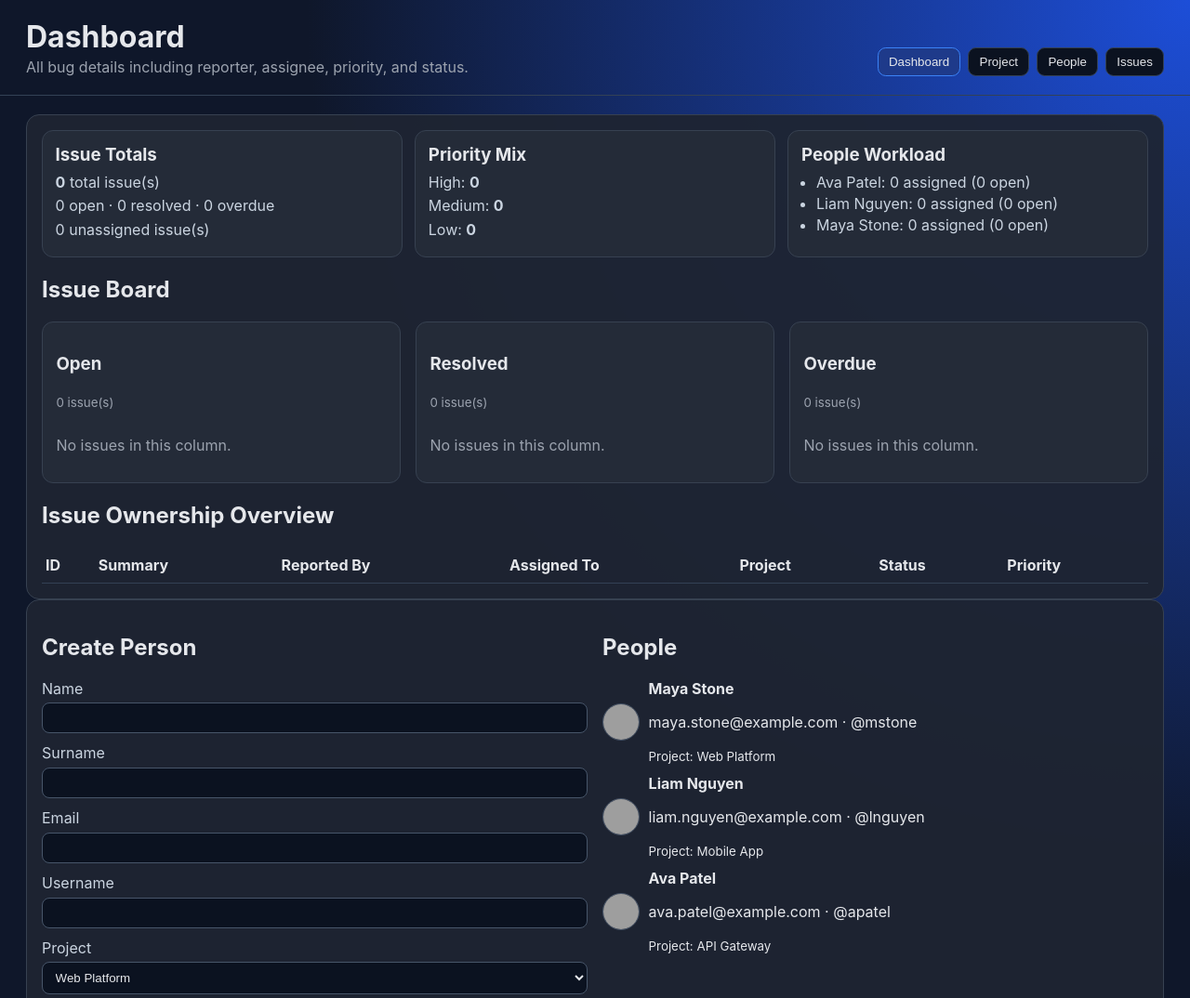
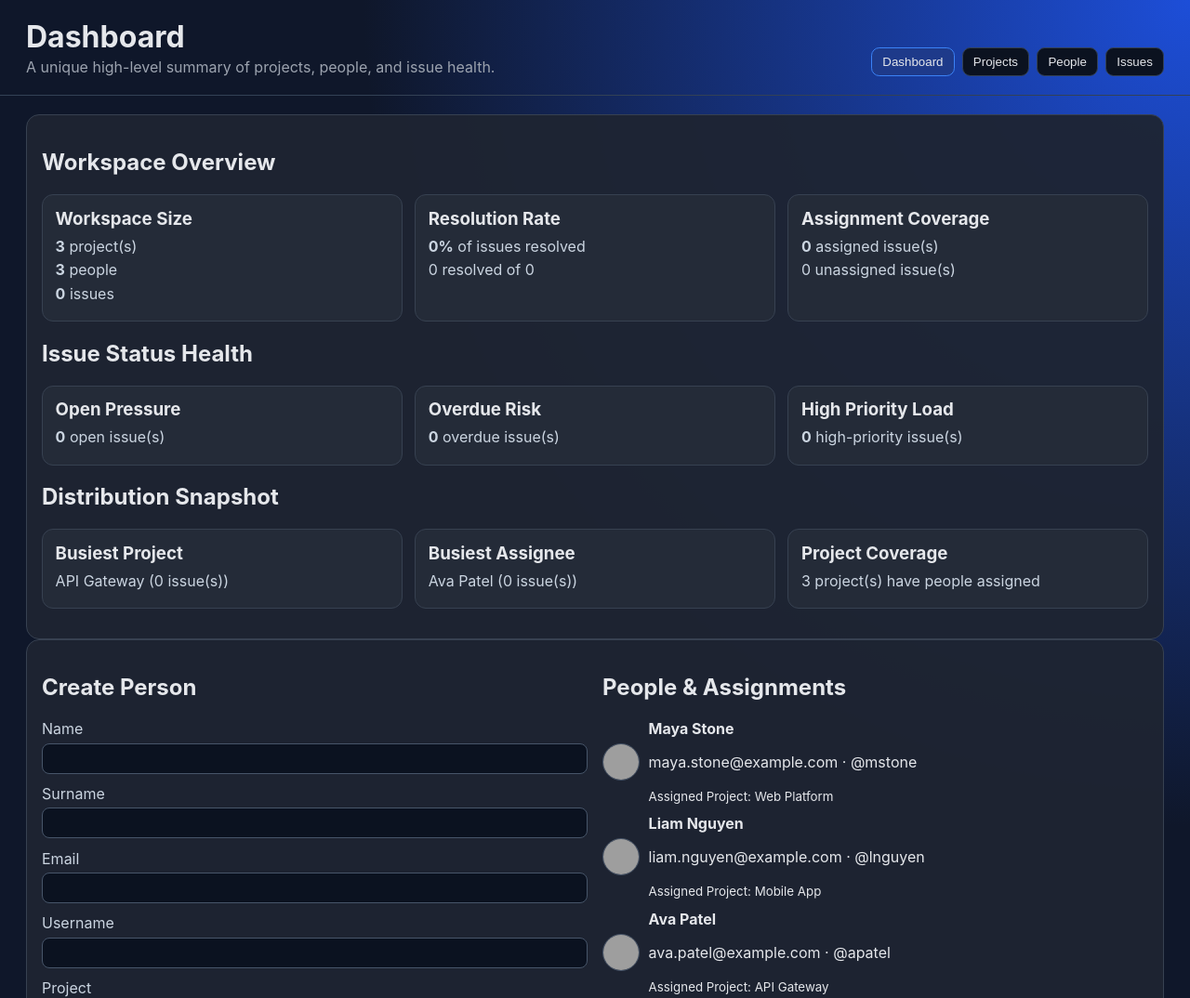
Before and after one commit to encryptd0/bug-tracking-system, a plain HTML site: page index.html in a window 1280 px wide. Shown: the top 1074 px of the page at 93% size. Drawn offline with Linux system fonts and the light colour scheme; grey boxes are pictures that could not be loaded.

Commit message:
Refactor app into unique tab-specific workflows

```diff
--- a/app.js
+++ b/app.js
@@ -4,24 +4,25 @@ const PRIORITIES = ["low", "medium", "high"];
 const TAB_COPY = {
   dashboard: {
     title: "Dashboard",
-    description: "All bug details including reporter, assignee, priority, and status.",
+    description: "A unique high-level summary of projects, people, and issue health.",
   },
   project: {
-    title: "Project",
-    description: "View project status, existing projects, and issue volume by project.",
+    title: "Projects",
+    description: "Create and manage projects only.",
   },
   issues: {
     title: "Issues",
-    description: "View and analyze bugs, ownership, and lifecycle status.",
+    description: "Create, view, and edit issue details only.",
   },
   people: {
     title: "People",
-    description: "Create accounts and view people grouped by their corresponding projects.",
+    description: "Create people and assign them to projects only.",
   },
 };
 
 const appState = loadState();
 let currentIssueId = null;
+let editingIssueId = null;
 
 init();
 
@@ -29,8 +30,8 @@ function init() {
   bindTabs();
   bindPeopleForm();
   bindProjectForm();
+  bindIssueActions();
   renderAll();
-  bindIssueActions();
   switchTab("dashboard");
 }
 
@@ -123,7 +124,7 @@ function bindProjectForm() {
     e.preventDefault();
 
     if (!isTabActive("project")) {
-      alert("Projects can only be created from the Project tab.");
+      alert("Projects can only be created from the Projects tab.");
       return;
     }
 
@@ -143,8 +144,16 @@ function bindIssueActions() {
     editingIssueId = null;
     currentIssueId = null;
     renderIssueForm();
-    document.getElementById("issueDetail").innerHTML = `<dt>Issue</dt><dd>Select an issue from the table/board to view details.</dd>`;
+    document.getElementById("issueDetail").innerHTML = `<dt>Issue</dt><dd>Select an issue from the issues table to view details.</dd>`;
     switchTab("issues");
+  });
+
+  document.getElementById("detailEditBtn").addEventListener("click", () => {
+    if (!currentIssueId) {
+      alert("Select an issue first.");
+      return;
+    }
+    startEditIssue(currentIssueId);
   });
 }
 
@@ -227,18 +236,16 @@ function renderIssueForm(issue = null) {
 
 function renderAll() {
   renderPeopleProjectOptions();
-  renderBoardSummary();
-  renderBoard();
-  renderDashboardIssueOverview();
-  renderIssueAnalytics();
+  renderDashboardOverview();
+  renderDashboardStatusHealth();
+  renderDashboardDistribution();
   renderIssueTable();
   renderPeople();
   renderProjects();
-  renderProjectReport();
   renderIssueDetail(appState.issues.find(issue => issue.id === currentIssueId) || {
     id: "-",
     summary: "No issue selected",
-    description: "Select any issue from the dashboard board or issues table to inspect its details.",
+    description: "Select any issue from the issues table to inspect its details.",
     identifiedById: null,
     identifiedDate: "-",
     projectId: null,
@@ -249,7 +256,7 @@ function renderAll() {
     actualResolutionDate: "-",
     resolutionSummary: "-",
   });
-
+  renderIssueForm(appState.issues.find(issue => issue.id === currentIssueId) || null);
 }
 
 function updateTopbar(tabId) {
@@ -258,76 +265,76 @@ function updateTopbar(tabId) {
   document.getElementById("topbarDescription").textContent = copy.description;
 }
 
-function renderBoardSummary() {
-  const summary = document.getElementById("boardSummary");
+function renderDashboardOverview() {
+  const totalPeople = appState.people.length;
+  const totalProjects = appState.projects.length;
   const totalIssues = appState.issues.length;
-  const unassignedCount = appState.issues.filter(issue => !issue.assigneeId).length;
-  const peopleWithIssues = appState.people
-    .map(person => ({
-      person,
-      assignedCount: appState.issues.filter(issue => issue.assigneeId === person.id).length,
-      openCount: appState.issues.filter(issue => issue.assigneeId === person.id && issue.status === "open").length,
-    }))
-    .sort((a, b) => b.assignedCount - a.assignedCount || a.person.name.localeCompare(b.person.name));
+  const completionRate = totalIssues ? Math.round((appState.issues.filter(issue => issue.status === "resolved").length / totalIssues) * 100) : 0;
 
-  summary.innerHTML = `
+  document.getElementById("dashboardOverview").innerHTML = `
     <article class="dashboard-card">
-      <h3>Issue Totals</h3>
-      <p><strong>${totalIssues}</strong> total issue(s)</p>
-      <p>${appState.issues.filter(issue => issue.status === "open").length} open · ${appState.issues.filter(issue => issue.status === "resolved").length} resolved · ${appState.issues.filter(issue => issue.status === "overdue").length} overdue</p>
-      <p>${unassignedCount} unassigned issue(s)</p>
+      <h3>Workspace Size</h3>
+      <p><strong>${totalProjects}</strong> project(s)</p>
+      <p><strong>${totalPeople}</strong> people</p>
+      <p><strong>${totalIssues}</strong> issues</p>
     </article>
     <article class="dashboard-card">
-      <h3>Priority Mix</h3>
-      <p>High: <strong>${appState.issues.filter(issue => issue.priority === "high").length}</strong></p>
-      <p>Medium: <strong>${appState.issues.filter(issue => issue.priority === "medium").length}</strong></p>
-      <p>Low: <strong>${appState.issues.filter(issue => issue.priority === "low").length}</strong></p>
+      <h3>Resolution Rate</h3>
+      <p><strong>${completionRate}%</strong> of issues resolved</p>
+      <p>${appState.issues.filter(issue => issue.status === "resolved").length} resolved of ${totalIssues}</p>
     </article>
     <article class="dashboard-card">
-      <h3>People Workload</h3>
-      <ul class="dashboard-list">
-        ${peopleWithIssues.map(row => `<li>${escapeHtml(fullName(row.person))}: ${row.assignedCount} assigned (${row.openCount} open)</li>`).join("") || "<li>No people found.</li>"}
-      </ul>
+      <h3>Assignment Coverage</h3>
+      <p><strong>${appState.issues.filter(issue => issue.assigneeId).length}</strong> assigned issue(s)</p>
+      <p>${appState.issues.filter(issue => !issue.assigneeId).length} unassigned issue(s)</p>
     </article>
   `;
 }
 
-function renderBoard() {
-  const board = document.getElementById("boardColumns");
-  board.innerHTML = "";
+function renderDashboardStatusHealth() {
+  const openIssues = appState.issues.filter(issue => issue.status === "open").length;
+  const overdueIssues = appState.issues.filter(issue => issue.status === "overdue").length;
+  const highPriority = appState.issues.filter(issue => issue.priority === "high").length;
 
-  STATUSES.forEach(status => {
-    const issues = appState.issues
-      .filter(issue => issue.status === status)
-      .sort((a, b) => priorityRank(a.priority) - priorityRank(b.priority));
+  document.getElementById("dashboardStatusHealth").innerHTML = `
+    <article class="dashboard-card">
+      <h3>Open Pressure</h3>
+      <p><strong>${openIssues}</strong> open issue(s)</p>
+    </article>
+    <article class="dashboard-card">
+      <h3>Overdue Risk</h3>
+      <p><strong>${overdueIssues}</strong> overdue issue(s)</p>
+    </article>
+    <article class="dashboard-card">
+      <h3>High Priority Load</h3>
+      <p><strong>${highPriority}</strong> high-priority issue(s)</p>
+    </article>
+  `;
+}
 
-    const cards = issues.length
-      ? issues.map(issue => {
-          const project = getProject(issue.projectId)?.name || "No project";
-          const assignee = getPerson(issue.assigneeId) ? fullName(getPerson(issue.assigneeId)) : "Unassigned";
+function renderDashboardDistribution() {
+  const busiestProject = appState.projects
+    .map(project => ({ name: project.name, count: appState.issues.filter(issue => issue.projectId === project.id).length }))
+    .sort((a, b) => b.count - a.count || a.name.localeCompare(b.name))[0];
 
-          return `
-            <article class="card">
-              <p class="priority ${issue.priority}">${issue.priority.toUpperCase()}</p>
-              <h4>${escapeHtml(issue.summary)}</h4>
-              <p>${escapeHtml(project)}</p>
-              <small>Assigned: ${escapeHtml(assignee)}</small>
-              <div class="table-actions" style="margin-top: .5rem;">
-                <button onclick="viewIssue(${issue.id})">View</button>
-              </div>
-            </article>
-          `;
-        }).join("")
-      : `<p style="color:#9ca3af">No issues in this column.</p>`;
+  const busiestPerson = appState.people
+    .map(person => ({ name: fullName(person), count: appState.issues.filter(issue => issue.assigneeId === person.id).length }))
+    .sort((a, b) => b.count - a.count || a.name.localeCompare(b.name))[0];
 
-    board.innerHTML += `
-      <section class="column">
-        <h3>${capitalize(status)}</h3>
-        <small style="color:#9ca3af">${issues.length} issue(s)</small>
-        <div class="cards">${cards}</div>
-      </section>
-    `;
-  });
+  document.getElementById("dashboardDistribution").innerHTML = `
+    <article class="dashboard-card">
+      <h3>Busiest Project</h3>
+      <p>${busiestProject ? `${escapeHtml(busiestProject.name)} (${busiestProject.count} issue(s))` : "No projects"}</p>
+    </article>
+    <article class="dashboard-card">
+      <h3>Busiest Assignee</h3>
+      <p>${busiestPerson ? `${escapeHtml(busiestPerson.name)} (${busiestPerson.count} issue(s))` : "No people"}</p>
+    </article>
+    <article class="dashboard-card">
+      <h3>Project Coverage</h3>
+      <p>${appState.projects.filter(project => appState.people.some(person => person.projectId === project.id)).length} project(s) have people assigned</p>
+    </article>
+  `;
 }
 
 function renderIssueTable() {
@@ -355,43 +362,6 @@ function renderIssueTable() {
       </tr>
     `;
   }).join("");
-}
-
-function renderDashboardIssueOverview() {
-  const body = document.getElementById("dashboardIssueBody");
-  body.innerHTML = appState.issues.map(issue => {
-    const reporter = fullName(getPerson(issue.identifiedById));
-    const assignee = getPerson(issue.assigneeId) ? fullName(getPerson(issue.assigneeId)) : "Unassigned";
-    const project = getProject(issue.projectId)?.name || "-";
-    return `
-      <tr>
-        <td>#${issue.id}</td>
-        <td>${escapeHtml(issue.summary)}</td>
-        <td>${escapeHtml(reporter)}</td>
-        <td>${escapeHtml(assignee)}</td>
-        <td>${escapeHtml(project)}</td>
-        <td>${escapeHtml(issue.status)}</td>
-        <td>${escapeHtml(issue.priority)}</td>
-      </tr>
-    `;
-  }).join("");
-}
-
-function renderIssueAnalytics() {
-  document.getElementById("issueAnalytics").innerHTML = `
-    <article class="dashboard-card">
-      <h3>Status Breakdown</h3>
-      <p>Open: <strong>${appState.issues.filter(issue => issue.status === "open").length}</strong></p>
-      <p>Resolved: <strong>${appState.issues.filter(issue => issue.status === "resolved").length}</strong></p>
-      <p>Overdue: <strong>${appState.issues.filter(issue => issue.status === "overdue").length}</strong></p>
-    </article>
-    <article class="dashboard-card">
-      <h3>Priority Breakdown</h3>
-      <p>High: <strong>${appState.issues.filter(issue => issue.priority === "high").length}</strong></p>
-      <p>Medium: <strong>${appState.issues.filter(issue => issue.priority === "medium").length}</strong></p>
-      <p>Low: <strong>${appState.issues.filter(issue => issue.priority === "low").length}</strong></p>
-    </article>
-  `;
 }
 
 function renderIssueDetail(issue) {
@@ -424,7 +394,7 @@ function renderPeople() {
       <div>
         <strong>${escapeHtml(fullName(person))}</strong>
         <p>${escapeHtml(person.email)} · @${escapeHtml(person.username)}</p>
-        <small>Project: ${escapeHtml(getProject(person.projectId)?.name || "Unassigned")}</small>
+        <small>Assigned Project: ${escapeHtml(getProject(person.projectId)?.name || "Unassigned")}</small>
       </div>
     </li>
   `).join("");
@@ -433,25 +403,9 @@ function renderPeople() {
 function renderProjects() {
   document.getElementById("projectList").innerHTML = appState.projects
     .map(project => {
-      const total = appState.issues.filter(issue => issue.projectId === project.id).length;
-      return `<li>${project.id} - ${escapeHtml(project.name)} <small>(${total} issue(s))</small></li>`;
+      const peopleCount = appState.people.filter(person => person.projectId === project.id).length;
+      return `<li>${project.id} - ${escapeHtml(project.name)} <small>(${peopleCount} team member(s))</small></li>`;
     })
-    .join("");
-}
-
-function renderProjectReport() {
-  const rows = appState.projects
-    .map(project => ({
-      name: project.name,
-      count: appState.issues.filter(issue => issue.projectId === project.id).length,
-      open: appState.issues.filter(issue => issue.projectId === project.id && issue.status === "open").length,
-      resolved: appState.issues.filter(issue => issue.projectId === project.id && issue.status === "resolved").length,
-      overdue: appState.issues.filter(issue => issue.projectId === project.id && issue.status === "overdue").length,
-    }))
-    .sort((a, b) => b.count - a.count || a.name.localeCompare(b.name));
-
-  document.getElementById("projectReportBody").innerHTML = rows
-    .map(row => `<tr><td>${escapeHtml(row.name)}</td><td>${row.count}</td><td>${row.open}</td><td>${row.resolved}</td><td>${row.overdue}</td></tr>`)
     .join("");
 }
 
@@ -459,7 +413,9 @@ function viewIssue(id) {
   const issue = appState.issues.find(it => it.id === id);
   if (!issue) return;
   currentIssueId = id;
+  editingIssueId = null;
   renderIssueDetail(issue);
+  renderIssueForm(issue);
   switchTab("issues");
 }
 
@@ -496,12 +452,6 @@ function capitalize(text) {
   return text.charAt(0).toUpperCase() + text.slice(1);
 }
 
-function priorityRank(priority) {
-  if (priority === "high") return 0;
-  if (priority === "medium") return 1;
-  return 2;
-}
-
 function escapeHtml(value) {
   return String(value)
     .replaceAll("&", "&amp;")
@@ -515,4 +465,8 @@ function isTabActive(tabId) {
   return document.querySelector(`#${tabId}`)?.classList.contains("active");
 }
 
+function today() {
+  return new Date().toISOString().slice(0, 10);
+}
+
 window.viewIssue = viewIssue;
--- a/index.html
+++ b/index.html
@@ -10,11 +10,11 @@
   <header class="topbar">
     <div class="topbar-copy">
       <h1 id="topbarTitle">Dashboard</h1>
-      <p id="topbarDescription">All bug details including reporter, assignee, priority, and status.</p>
+      <p id="topbarDescription">A unique high-level summary of projects, people, and issue health.</p>
     </div>
     <nav>
       <button class="tab-btn active" data-tab="dashboard">Dashboard</button>
-      <button class="tab-btn" data-tab="project">Project</button>
+      <button class="tab-btn" data-tab="project">Projects</button>
       <button class="tab-btn" data-tab="people">People</button>
       <button class="tab-btn" data-tab="issues">Issues</button>
     </nav>
@@ -22,20 +22,12 @@
 
   <main>
     <section id="dashboard" class="tab panel active">
-      <div id="boardSummary" class="dashboard-grid"></div>
-      <h2>Issue Board</h2>
-      <div class="board" id="boardColumns"></div>
-      <h2>Issue Ownership Overview</h2>
-      <div class="table-wrap">
-        <table>
-          <thead>
-            <tr>
-              <th>ID</th><th>Summary</th><th>Reported By</th><th>Assigned To</th><th>Project</th><th>Status</th><th>Priority</th>
-            </tr>
-          </thead>
-          <tbody id="dashboardIssueBody"></tbody>
-        </table>
-      </div>
+      <h2>Workspace Overview</h2>
+      <div id="dashboardOverview" class="dashboard-grid"></div>
+      <h2>Issue Status Health</h2>
+      <div id="dashboardStatusHealth" class="dashboard-grid"></div>
+      <h2>Distribution Snapshot</h2>
+      <div id="dashboardDistribution" class="dashboard-grid"></div>
     </section>
 
     <section id="issues" class="tab panel">
@@ -43,7 +35,6 @@
         <h2>Issues</h2>
         <button id="createIssueBtn" type="button">Create New Issue</button>
       </div>
-      <div id="issueAnalytics" class="dashboard-grid"></div>
       <div class="table-wrap">
         <table>
           <thead>
@@ -85,7 +76,7 @@
         </form>
       </div>
       <div>
-        <h2>People</h2>
+        <h2>People & Assignments</h2>
         <ul id="peopleList" class="list"></ul>
       </div>
     </section>
@@ -99,15 +90,8 @@
         </form>
       </div>
       <div>
-        <h2>Projects & Status</h2>
+        <h2>Projects</h2>
         <ul id="projectList" class="list plain"></ul>
-        <h3>All Issues by Project</h3>
-        <div class="table-wrap">
-          <table>
-            <thead><tr><th>Project</th><th>Issue Count</th><th>Open</th><th>Resolved</th><th>Overdue</th></tr></thead>
-            <tbody id="projectReportBody"></tbody>
-          </table>
-        </div>
       </div>
     </section>
   </main>
```
Also changed, not shown: 1 other file.
